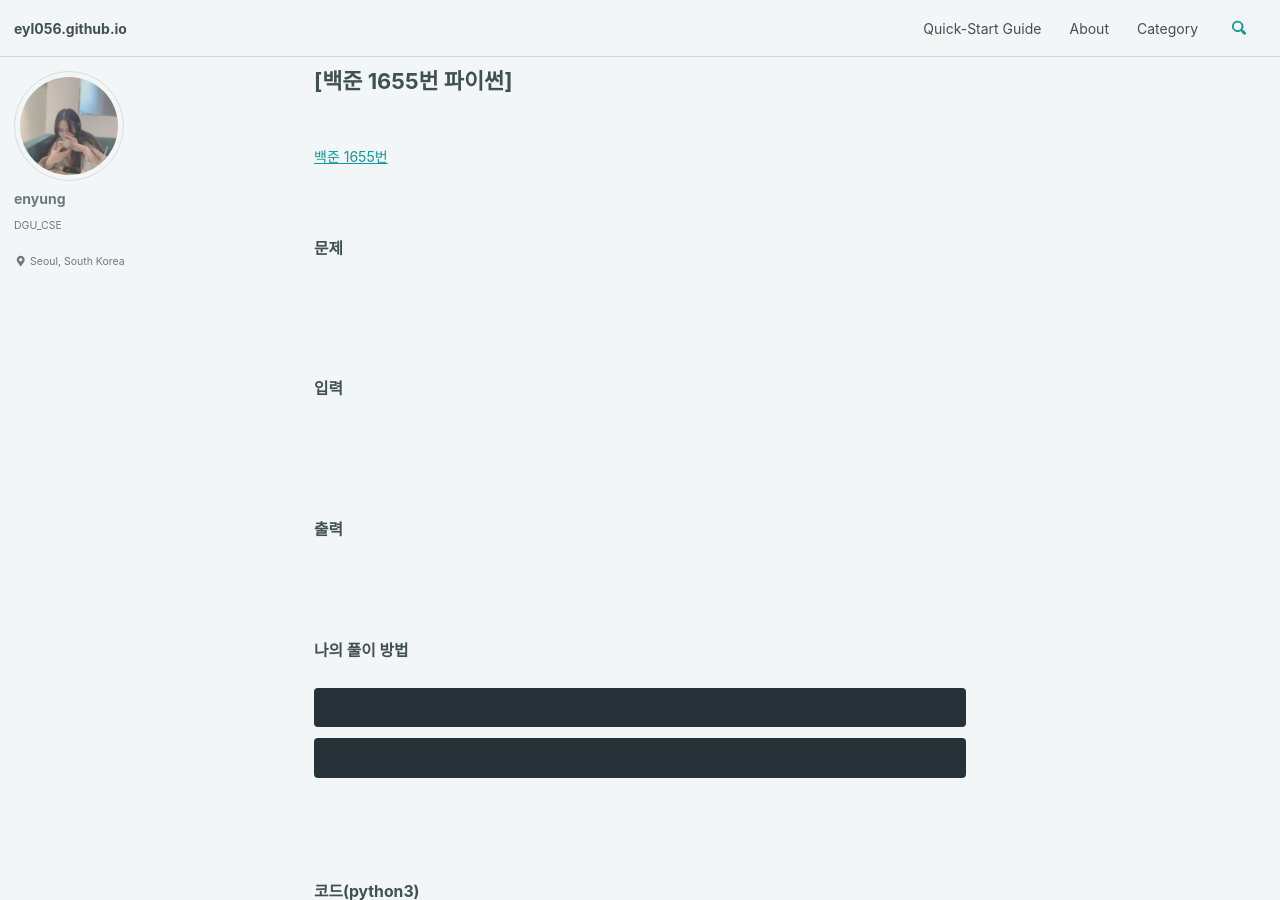
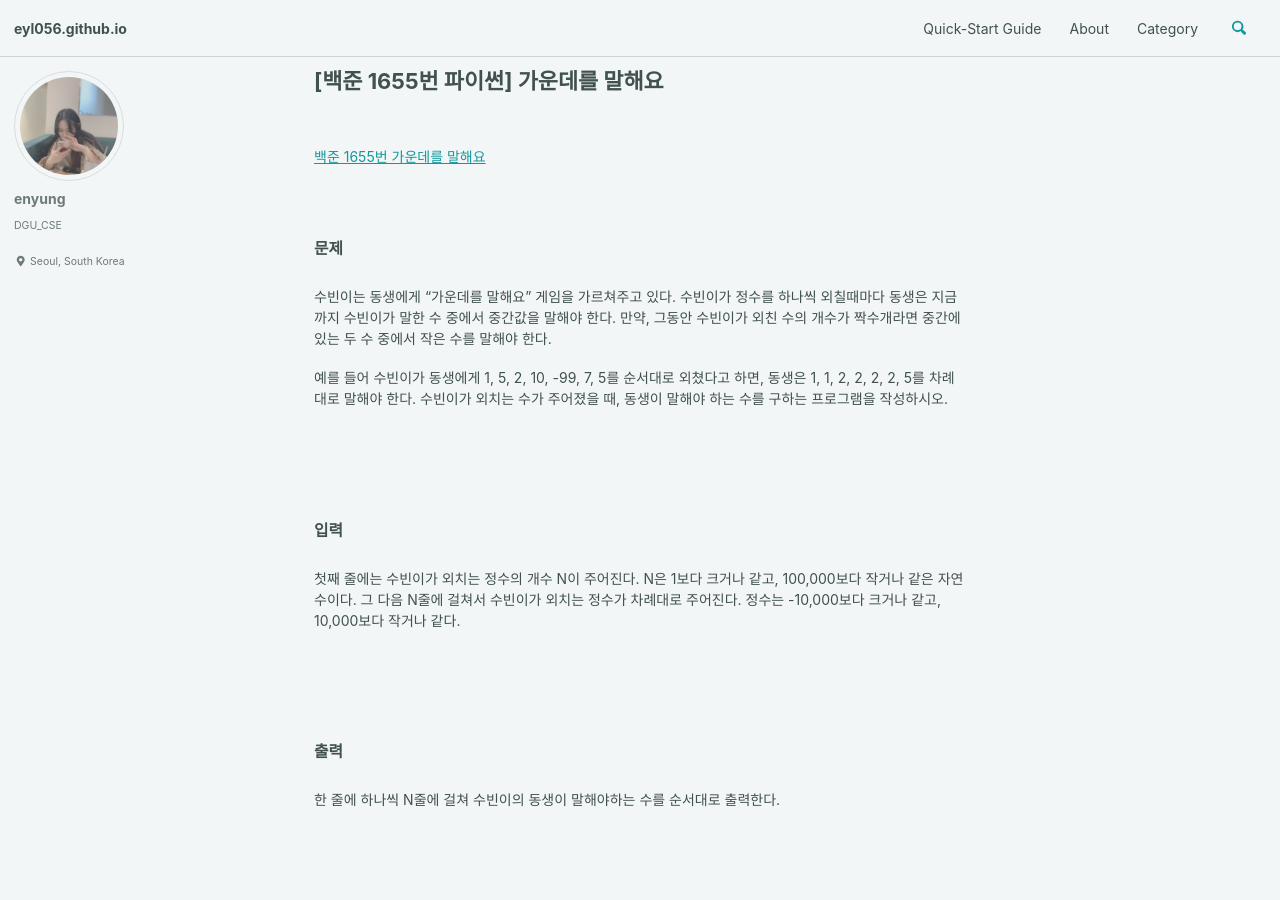
Before and after one commit to eyl056/enyungBlog, a Jekyll site: the page built from _posts/2021-03-08-백준1655.md, in a window 1280 px wide and 900 px high. Built offline with Jekyll 4.4.1, drawn with Linux system fonts in a browser that asks for light colours; cached includes are drawn as plain includes.

Commit message:
Update 2021-03-08-백준1655.md

```diff
--- a/_posts/2021-03-08-백준1655.md
+++ b/_posts/2021-03-08-백준1655.md
@@ -1,26 +1,30 @@
 ---
-title: "[백준 1655번 파이썬] "
+title: "[백준 1655번 파이썬] 가운데를 말해요"
 date: 2020-03-08
 categories: baekjoon
 ---
 
 <br><br>
-[백준 1655번 ](https://www.acmicpc.net/problem/1655)
+[백준 1655번 가운데를 말해요](https://www.acmicpc.net/problem/1655)
 <br><br><br>
 
 ### 문제<br>
 
+수빈이는 동생에게 "가운데를 말해요" 게임을 가르쳐주고 있다. 수빈이가 정수를 하나씩 외칠때마다 동생은 지금까지 수빈이가 말한 수 중에서 중간값을 말해야 한다. 만약, 그동안 수빈이가 외친 수의 개수가 짝수개라면 중간에 있는 두 수 중에서 작은 수를 말해야 한다.
 
+예를 들어 수빈이가 동생에게 1, 5, 2, 10, -99, 7, 5를 순서대로 외쳤다고 하면, 동생은 1, 1, 2, 2, 2, 2, 5를 차례대로 말해야 한다. 수빈이가 외치는 수가 주어졌을 때, 동생이 말해야 하는 수를 구하는 프로그램을 작성하시오.
 
 <br><br><br>
 
 ### 입력<br>
 
-
+첫째 줄에는 수빈이가 외치는 정수의 개수 N이 주어진다. N은 1보다 크거나 같고, 100,000보다 작거나 같은 자연수이다. 그 다음 N줄에 걸쳐서 수빈이가 외치는 정수가 차례대로 주어진다. 정수는 -10,000보다 크거나 같고, 10,000보다 작거나 같다.
 
 <br><br><br>
 
-### 출력
+### 출력<br>
+
+한 줄에 하나씩 N줄에 걸쳐 수빈이의 동생이 말해야하는 수를 순서대로 출력한다.
 
 <br><br><br>
 
```
